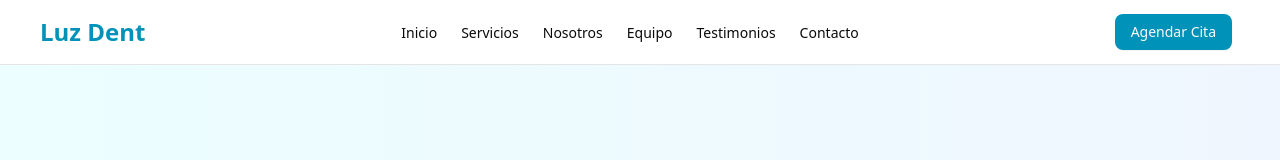
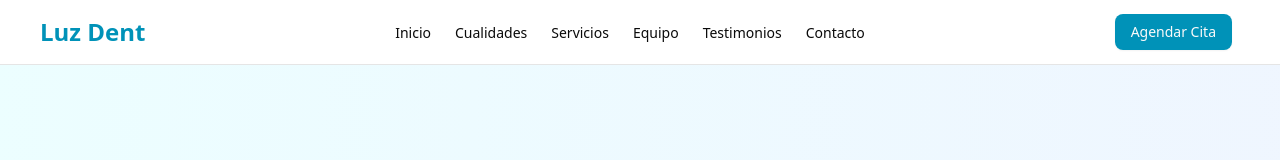
Before and after one commit to LuisPg10/luzdent, a React (Vite) app: page / in a window 1280 px wide. Shown: the top 160 px of the page. Built offline with nearby package versions, Linux system fonts and the light colour scheme.

Commit message:
Remove: AditionalSection removed

```diff
--- a/src/data/navbar-content.ts
+++ b/src/data/navbar-content.ts
@@ -5,8 +5,8 @@ interface Option {
 
 export const options: Option[] = [
   { link: '#inicio', text: 'Inicio' },
+  { link: '#adicional', text: 'Cualidades' },
   { link: '#servicios', text: 'Servicios' },
-  { link: '#nosotros', text: 'Nosotros' },
   { link: '#equipo', text: 'Equipo' },
   { link: '#testimonios', text: 'Testimonios' },
   { link: '#contacto', text: 'Contacto' },
--- a/src/pages/MainPage.tsx
+++ b/src/pages/MainPage.tsx
@@ -3,7 +3,6 @@ import {
   HeroSection,
   AditionalInfoSection,
   ServiceSection,
-  AboutSection,
   TestimonialSection,
   ContactSection,
   TeamSection,
@@ -24,7 +23,7 @@ export default function MainPage() {
 
         <ServiceSection />
 
-        <AboutSection />
+        {/* <AboutSection /> */}
 
         <TeamSection />
 
```
